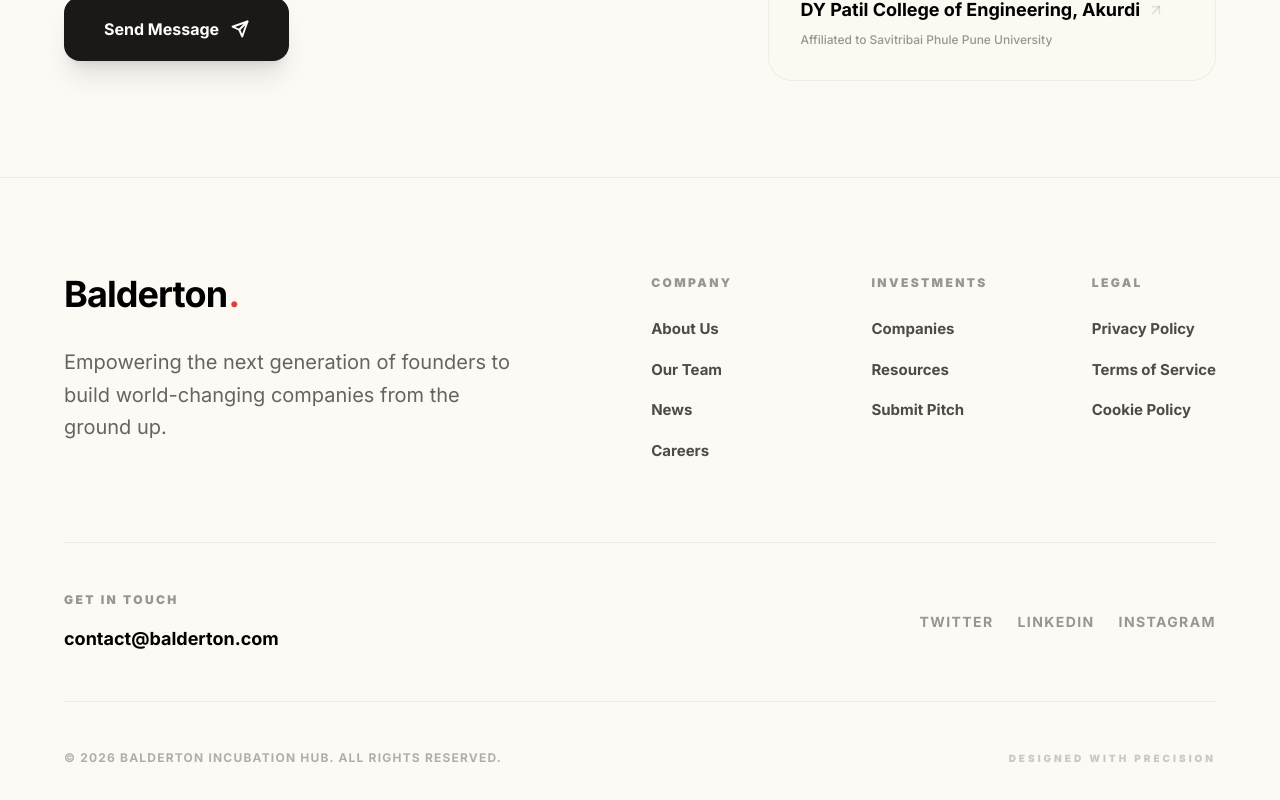
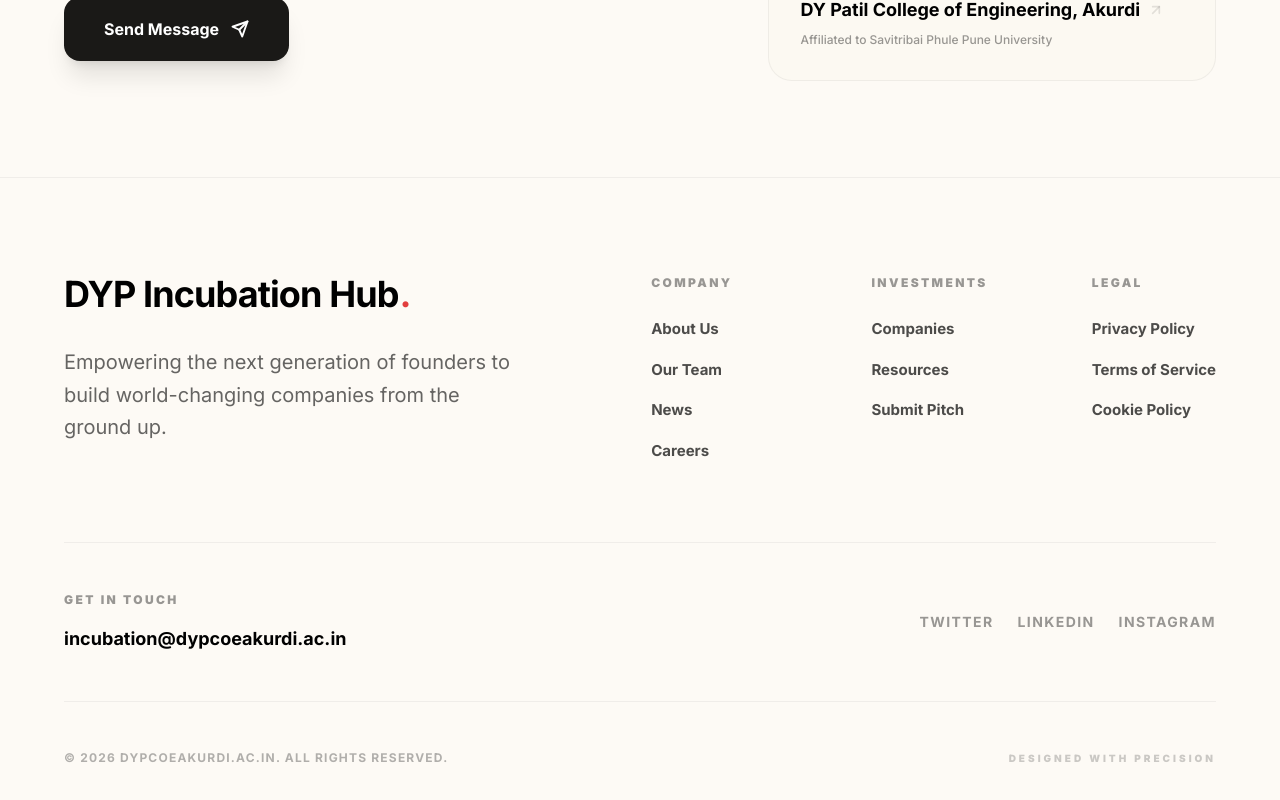
Before and after one commit to Tanmay-Joshi73/Dyp_Incubation_hub, a Next.js app: page / in a window 1280 px wide. Shown: the part 7321-8121 px from the top of the page. Built offline with nearby package versions, Linux system fonts and the light colour scheme; a web font is replaced by a local one.

Commit message:
Minor changes done

```diff
--- a/src/app/component/Footer.tsx
+++ b/src/app/component/Footer.tsx
@@ -16,7 +16,7 @@
                 <div className="flex flex-col lg:flex-row justify-between gap-16 mb-20">
                     <div className="max-w-md">
                         <a href="/" className="text-4xl font-bold tracking-tight text-black flex items-center gap-[1px] mb-8">
-                            Balderton<span className="text-[#e23e3e]">.</span>
+                            DYP Incubation Hub<span className="text-[#e23e3e]">.</span>
                         </a>
                         <p className="text-xl text-black/60 font-sans leading-relaxed">
                             Empowering the next generation of founders to build world-changing companies from the ground up.
@@ -53,7 +53,7 @@
                             Get in Touch
                         </h4>
                         <p className="text-lg font-bold text-black">
-                            contact@balderton.com
+                            incubation@dypcoeakurdi.ac.in
                         </p>
                     </div>
 
@@ -73,7 +73,7 @@
                 {/* Bottom Section */}
                 <div className="pt-12 border-t border-black/5 flex flex-col md:flex-row justify-between items-center gap-6">
                     <p className="text-xs font-bold text-black/30 uppercase tracking-widest">
-                        © {new Date().getFullYear()} Balderton Incubation Hub. All rights reserved.
+                        © {new Date().getFullYear()} dypcoeakurdi.ac.in. All rights reserved.
                     </p>
                     <div className="flex gap-8">
                         <p className="text-[10px] font-black text-black/20 uppercase tracking-[0.3em]">
```
